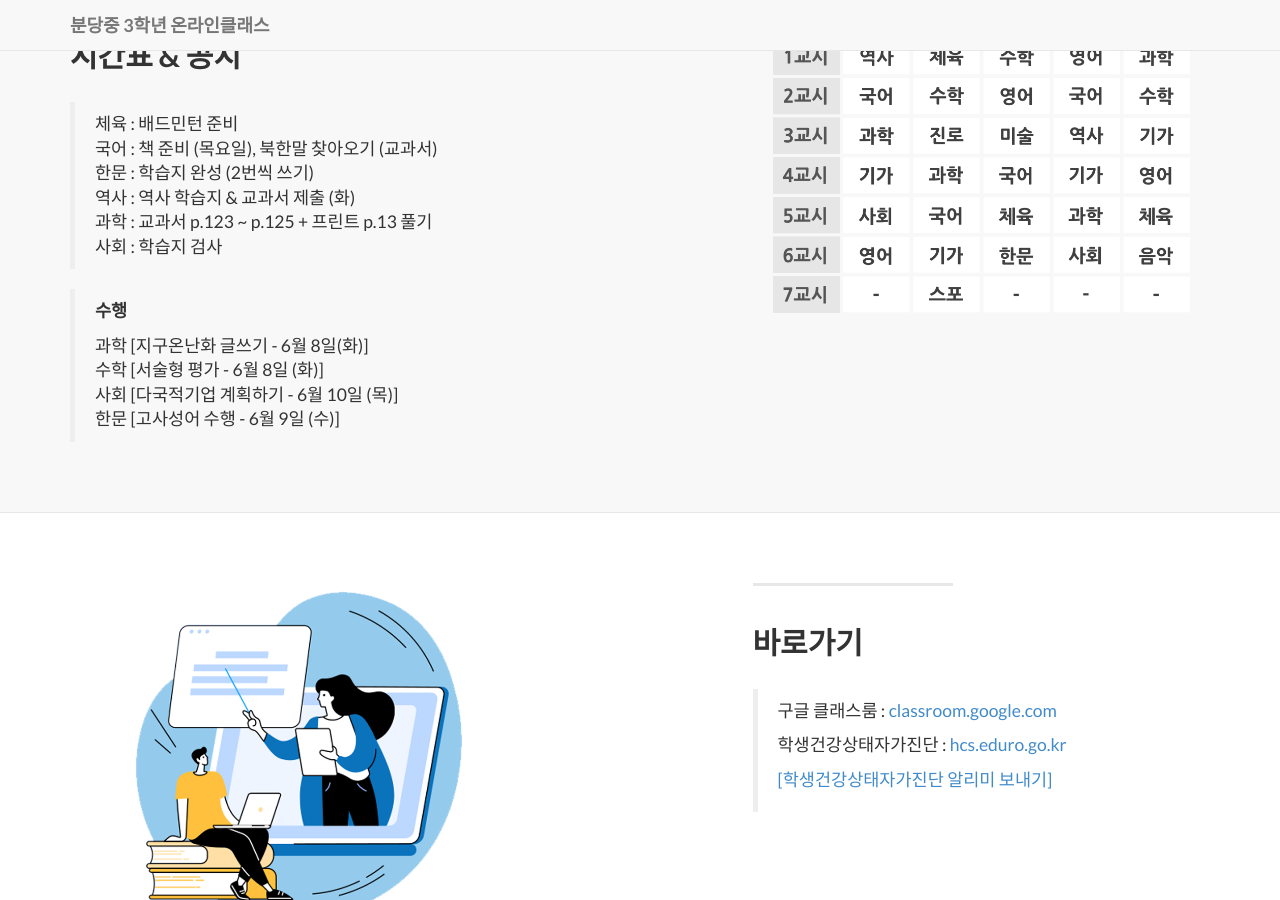
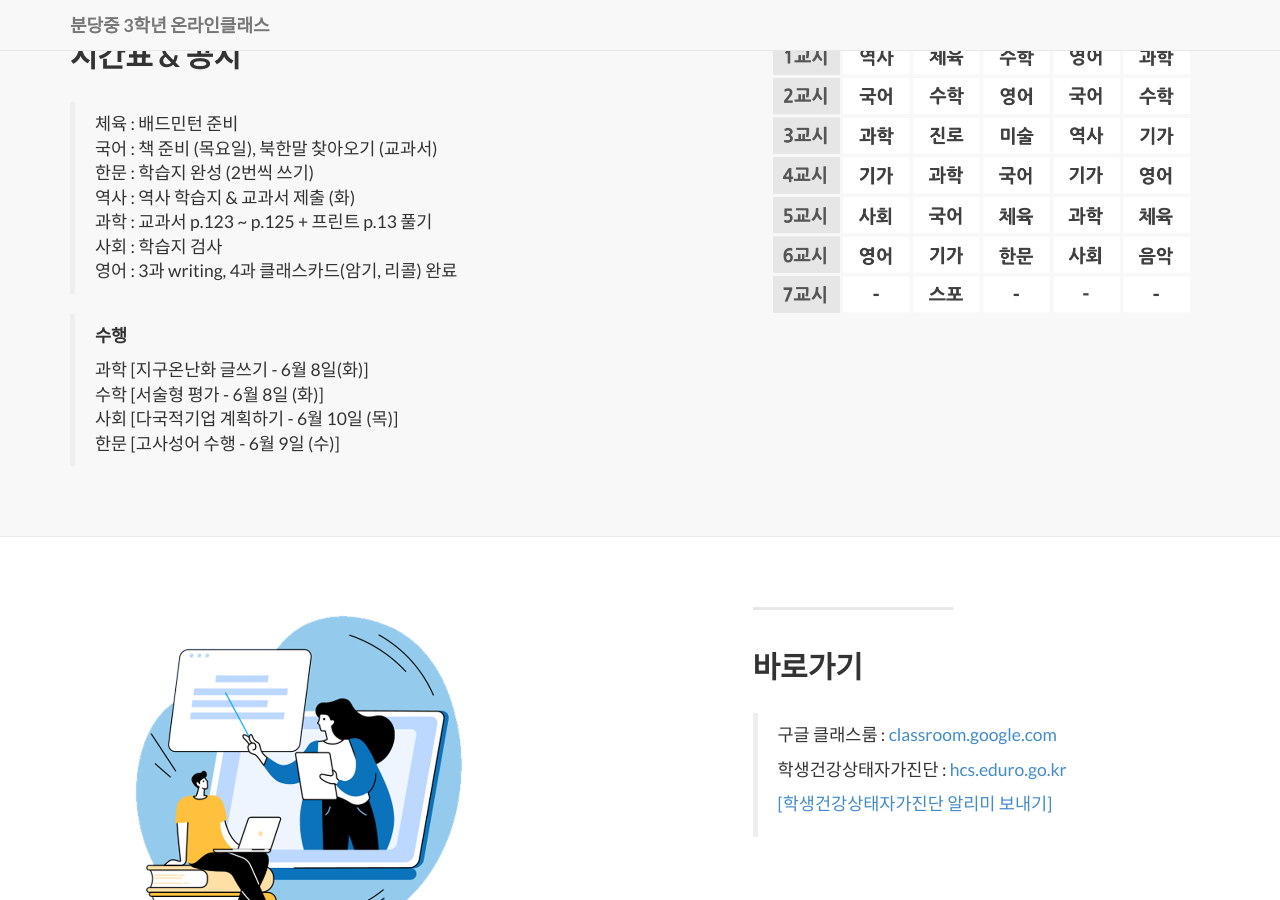
Before and after one commit to bundang-ms-2021/oncl, a Jekyll site: the page built from index.html, in a window 1280 px wide and 900 px high, scrolled down 838 px. Built offline with Jekyll 4.4.1, drawn with Linux system fonts in a browser that asks for light colours; nearby versions of some CDN libraries; library files that are not in the unit come from our copies.

Commit message:
Update 2014-09-21-services-1.markdown

```diff
--- a/_posts/2014-09-21-services-1.markdown
+++ b/_posts/2014-09-21-services-1.markdown
@@ -11,6 +11,7 @@ description: |
   > 역사 : 역사 학습지 & 교과서 제출 (화)
   > 과학 : 교과서 p.123 ~ p.125 + 프린트 p.13 풀기
   > 사회 : 학습지 검사
+  > 영어 : 3과 writing, 4과 클래스카드(암기, 리콜) 완료
 
   > **수행**
   >
```
